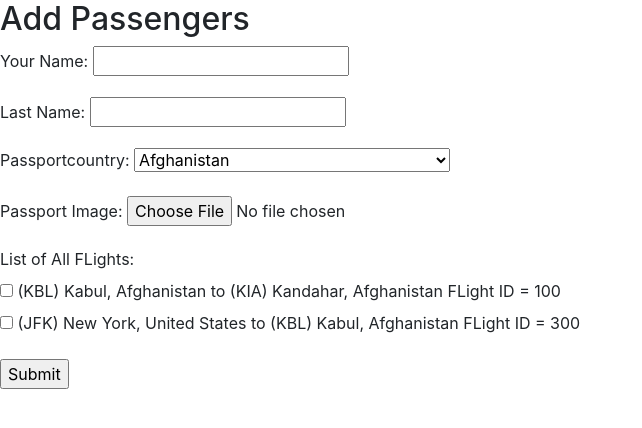
After one commit to Abdullah-max-eng/AirlineSystem, a Django app: page /flights/AddPassenger in a window 1280 px wide. The commit adds this page. Shown: the top 428 px of the page, without its empty margins (0-642 px from the left). Run offline with Django 4.2, Linux system fonts and the light colour scheme; some libraries are stand-ins or nearby versions.

Commit message:
Form Added

```diff
--- /dev/null
+++ b/AirlineManagementSystem/AirlineSystem/FlightsSystem/forms.py
@@ -0,0 +1,87 @@
+from django import forms
+from .models import *
+
+
+class AddPassengerForm(forms.Form):
+    # if we want to make a list to user to select from in django for, we can do the below but we will pass it in the template directrly
+    AllFLights = FlightModel.objects.all()
+    flight_choices = [(flight.id, "{} to {} FLight ID = {}".format(
+        flight.origin, flight.distination, flight.duration)) for flight in AllFLights]
+    AllCountries = [
+        ('AF', 'Afghanistan'),
+        ('AL', 'Albania'),
+        ('DZ', 'Algeria'),
+        ('AS', 'American Samoa'),
+        ('AD', 'Andorra'),
+        ('AO', 'Angola'),
+        ('AI', 'Anguilla'),
+        ('AQ', 'Antarctica'),
+        ('AG', 'Antigua and Barbuda'),
+        ('AR', 'Argentina'),
+        ('AM', 'Armenia'),
+        ('AW', 'Aruba'),
+        ('AU', 'Australia'),
+        ('AT', 'Austria'),
+        ('AZ', 'Azerbaijan'),
+        ('BS', 'Bahamas'),
+        ('BH', 'Bahrain'),
+        ('BD', 'Bangladesh'),
+        ('BB', 'Barbados'),
+        ('BY', 'Belarus'),
+        ('BE', 'Belgium'),
+        ('BZ', 'Belize'),
+        ('BJ', 'Benin'),
+        ('BM', 'Bermuda'),
+        ('BT', 'Bhutan'),
+        ('BO', 'Bolivia'),
+        ('BA', 'Bosnia and Herzegovina'),
+        ('BW', 'Botswana'),
+        ('BV', 'Bouvet Island'),
+        ('BR', 'Brazil'),
+        ('IO', 'British Indian Ocean Territory'),
+        ('BN', 'Brunei Darussalam'),
+        ('BG', 'Bulgaria'),
+        ('BF', 'Burkina Faso'),
+        ('BI', 'Burundi'),
+        ('KH', 'Cambodia'),
+        ('CM', 'Cameroon'),
+        ('CA', 'Canada'),
+        ('CV', 'Cape Verde'),
+        ('KY', 'Cayman Islands'),
+        ('CF', 'Central African Republic'),
+        ('TD', 'Chad'),
+        ('CL', 'Chile'),
+        ('CN', 'China'),
+        ('CX', 'Christmas Island'),
+        ('CC', 'Cocos (Keeling) Islands'),
+        ('CO', 'Colombia'),
+        ('KM', 'Comoros'),
+        ('CG', 'Congo'),
+        ('CD', 'Congo, the Democratic Republic of the'),
+        ('CK', 'Cook Islands'),
+        ('CR', 'Costa Rica'),
+        ('CI', "Cote D'Ivoire"),
+        ('HR', 'Croatia'),
+        ('CU', 'Cuba'),
+        ('CY', 'Cyprus'),
+        ('CZ', 'Czech Republic'),
+        ('DK', 'Denmark'),
+        ('DJ', 'Djibouti'),
+        ('DM', 'Dominica'),
+        ('DO', 'Dominican Republic'),
+        ('EC', 'Ecuador'),
+        ('EG', 'Egypt'),
+        ('SV', 'El Salvador'),
+        ('GQ', 'Equatorial Guinea'),
+        ('ER', 'Eritrea'),
+        ('EE', 'Estonia'),
+        ('ET', 'Ethiopia'),
+        ('FK', 'Falkland Islands (Malvinas)'),
+        ('FO', 'Faroe Islands')]
+    Firstname = forms.CharField(label='Your Name', max_length=100)
+    LastName = forms.CharField(label='Last Name', max_length=100)
+    passportCountry = forms.ChoiceField(choices=AllCountries)
+    passport_image = forms.ImageField(label='Passport Image')
+    # This below code will display a list of all flight, Above code is used to display select using django
+    ListOfAllFlights = forms.MultipleChoiceField(
+        choices=flight_choices, widget=forms.CheckboxSelectMultiple, label="List of All FLights")
--- a/AirlineManagementSystem/AirlineSystem/FlightsSystem/models.py
+++ b/AirlineManagementSystem/AirlineSystem/FlightsSystem/models.py
@@ -40,7 +40,7 @@ class PassengersModel(models.Model):
 class AirlinesModel(models.Model):
     airlineName = models.CharField(max_length=30)
     flights = models.ForeignKey(
-        FlightModel, on_delete=models.CASCADE, blank=True, null=True, related_name="relatedailine")
+        FlightModel, on_delete=models.CASCADE, blank=True, null=True, related_name="airline")
 
     def __str__(self):
         return f"{self.airlineName}"
@@ -51,7 +51,7 @@ class TicketsModel(models.Model):
                            ('Business', 'Business Class'), ("VIP", 'VIP Class')]
     ticketType = models.CharField(max_length=30, choices=TicketClassesChoice)
     passenger = models.OneToOneField(
-        PassengersModel, on_delete=models.CASCADE, related_name="passenger")
+        PassengersModel, on_delete=models.CASCADE, related_name="ticket")
     airline = models.ForeignKey(
         AirlinesModel, on_delete=models.CASCADE, related_name="tickets")
 
--- a/AirlineManagementSystem/AirlineSystem/FlightsSystem/static/FlightsSystem/styles.css
+++ b/AirlineManagementSystem/AirlineSystem/FlightsSystem/static/FlightsSystem/styles.css
@@ -1,3 +1,4 @@
+
 .modal {
     display: none;
     position: fixed;
--- /dev/null
+++ b/AirlineManagementSystem/AirlineSystem/FlightsSystem/templates/FlightsSystem/addpassenger.html
@@ -0,0 +1,36 @@
+{% extends 'FlightsSystem/layout.html' %} {% block body %}
+
+<h2>Add Passengers</h2>
+
+<!-- <form action="{% url 'FlightsSystem:addpassenger'%}" method="post">
+  {% csrf_token %}
+  {% for field in form %}
+    <div class="form-group">
+      {{ field.label_tag }}
+      {{ field }}
+    </div>
+  {% endfor %}
+  <select name="flight" id="">
+  <option value=""> Select a Flight  </option>
+  {% for aflight in AllFLights %}
+  <option value="{{aflight.id}}"> {{aflight}}
+  </option>
+  {% endfor %}
+</select>
+  <input type="submit" value="Submit">
+</form> -->
+
+<!-- Uncomment this if you want to use django select to select a flight -->
+<!-- otherwise the above code will do it manually using template value passed to it -->
+
+<!-- ---------------------------------------------------- -->
+
+<form action="{% url 'FlightsSystem:addpassenger'%}" method="post">
+  {% csrf_token %} {% for field in form %}
+  <div class="form-group">{{ field.label_tag }} {{ field }}</div>
+  {% endfor %}
+  <input type="submit" value="Submit" />
+</form>
+
+<!-- -------------------------------------------------------- -->
+{% endblock %}
--- a/AirlineManagementSystem/AirlineSystem/FlightsSystem/templates/FlightsSystem/layout.html
+++ b/AirlineManagementSystem/AirlineSystem/FlightsSystem/templates/FlightsSystem/layout.html
@@ -1,21 +1,20 @@
-{% load static  %}
+{% load static %}
 <!DOCTYPE html>
 <html lang="eng">
   <head>
     <title>Flight Management System</title>
     <script src="https://code.jquery.com/jquery-3.6.0.min.js"></script>
     <!-- Latest compiled and minified CSS -->
-    <link rel="stylesheet" href="{% static 'FlightsSystem/styles.css'%}">
+    <link rel="stylesheet" href="{% static 'FlightsSystem/styles.css'%}" />
     <link
       rel="stylesheet"
-      href="https://maxcdn.bootstrapcdn.com/bootstrap/4.5.2/css/bootstrap.min.css"/>
+      href="https://maxcdn.bootstrapcdn.com/bootstrap/4.5.2/css/bootstrap.min.css"
+    />
     <!-- Latest compiled JavaScript -->
     <script src="https://maxcdn.bootstrapcdn.com/bootstrap/4.5.2/js/bootstrap.min.js"></script>
   </head>
 
   <body>
-    {% block body %}
-    {% endblock %}
+    {% block body %} {% endblock %}
   </body>
-
 </html>
--- /dev/null
+++ b/AirlineManagementSystem/AirlineSystem/FlightsSystem/templates/FlightsSystem/test.html
@@ -0,0 +1,5 @@
+{% extends 'FlightsSystem/layout.html' %} {% block body %}
+
+<h1>{{value}}</h1>
+
+{% endblock %}
--- a/AirlineManagementSystem/AirlineSystem/FlightsSystem/urls.py
+++ b/AirlineManagementSystem/AirlineSystem/FlightsSystem/urls.py
@@ -5,5 +5,6 @@ app_name = "FlightsSystem"
 urlpatterns = [
     path("", views.index, name="index"),
     path("AllFLights", views.AllFLights, name="AllFLights"),
-    path("<int:flight_id>", views.aFlightDetails, name="aFlightDetails")
+    path("<int:flight_id>", views.aFlightDetails, name="aFlightDetails"),
+    path("AddPassenger", views.addpassenger, name="addpassenger"),
 ]
--- a/AirlineManagementSystem/AirlineSystem/FlightsSystem/views.py
+++ b/AirlineManagementSystem/AirlineSystem/FlightsSystem/views.py
@@ -2,7 +2,9 @@ from django.shortcuts import render
 from django.http import HttpResponse, HttpResponseRedirect, HttpResponseNotFound
 from .models import *
 import os
+from django import forms
 from django.conf import settings
+from .forms import *
 
 
 # Create the subdirectory for passport photos
@@ -39,3 +41,23 @@ def aFlightDetails(httprequest, flight_id):
     else:
         # Handle the case where the flight with the given flight_id does not exist
         return HttpResponseNotFound('Flight not found')
+
+
+def addpassenger(request):
+    if request.method == "POST":
+        form = AddPassengerForm(request.POST, request.FILES)
+        if form.is_valid():
+            first_name = form.cleaned_data['Firstname']
+            last_name = form.cleaned_data['LastName']
+            passport_country = form.cleaned_data['passportCountry']
+            passport_image = form.cleaned_data['passport_image']
+            flights = form.cleaned_data['ListOfAllFlights']
+            # Perform action with the form data, such as saving to database, etc.
+            return render(request, "FlightsSystem/test.html", {
+                "value": first_name
+            })
+    else:
+        form = AddPassengerForm()
+    return render(request, "FlightsSystem/addpassenger.html", {
+        "form": form
+    })
```
Also changed, not shown: AirlineManagementSystem/AirlineSystem/FlightsSystem/templates/FlightsSystem/AllFlights.html (+26 -4 lines), AirlineManagementSystem/AirlineSystem/FlightsSystem/templates/FlightsSystem/aFlightDetails.html (+7 -11 lines), AirlineManagementSystem/AirlineSystem/FlightsSystem/templates/FlightsSystem/index.html (+8 -3 lines).
